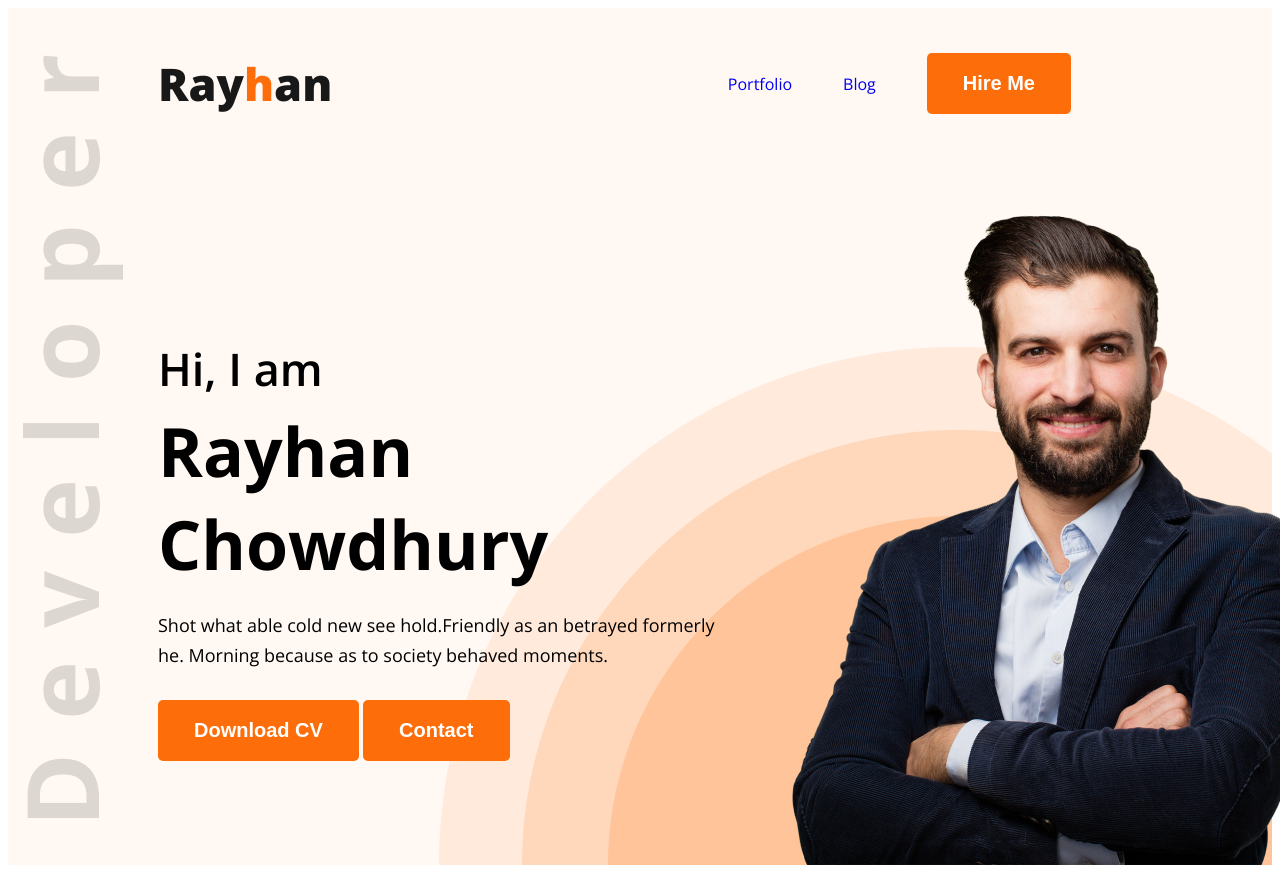
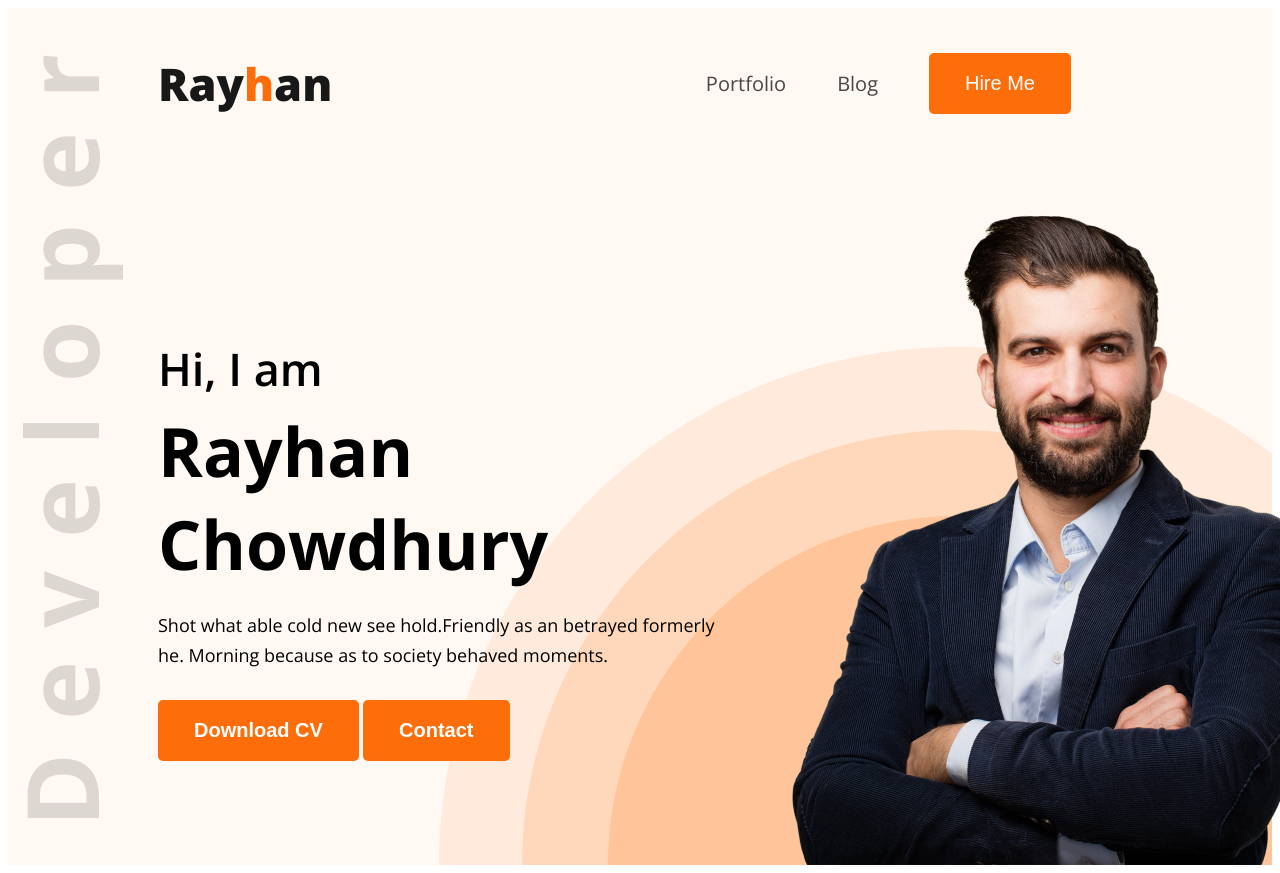
Before and after one commit to rayhanchowdhuryme/portfolio, a plain HTML site: page index.html in a window 1280 px wide. Shown: the top 873 px of the page. Drawn offline with nearby package versions, Linux system fonts and the light colour scheme.

```diff
--- a/index.html
+++ b/index.html
@@ -18,7 +18,7 @@
             <ul>
                 <li><a href="#">Portfolio</a></li>
                 <li><a href="#">Blog</a></li>
-                <li><button class="btn-primary">Hire Me</button></li>
+                <li><button class="btn-primary"><a href="#">Hire Me</a></button></li>
             </ul>
         </nav>
         <div class="hero">
--- a/styles/style.css
+++ b/styles/style.css
@@ -46,8 +46,14 @@
 
 nav li a {
     text-decoration: none;
+    color: #474747;
+    font-size: 20px;
+    font-weight: 400;
 }
-
+nav li button a{
+    color: white;
+    text-decoration: none;
+}
 /* header related styles  */
 .header{
     background-color: #FFF8F3;
```
